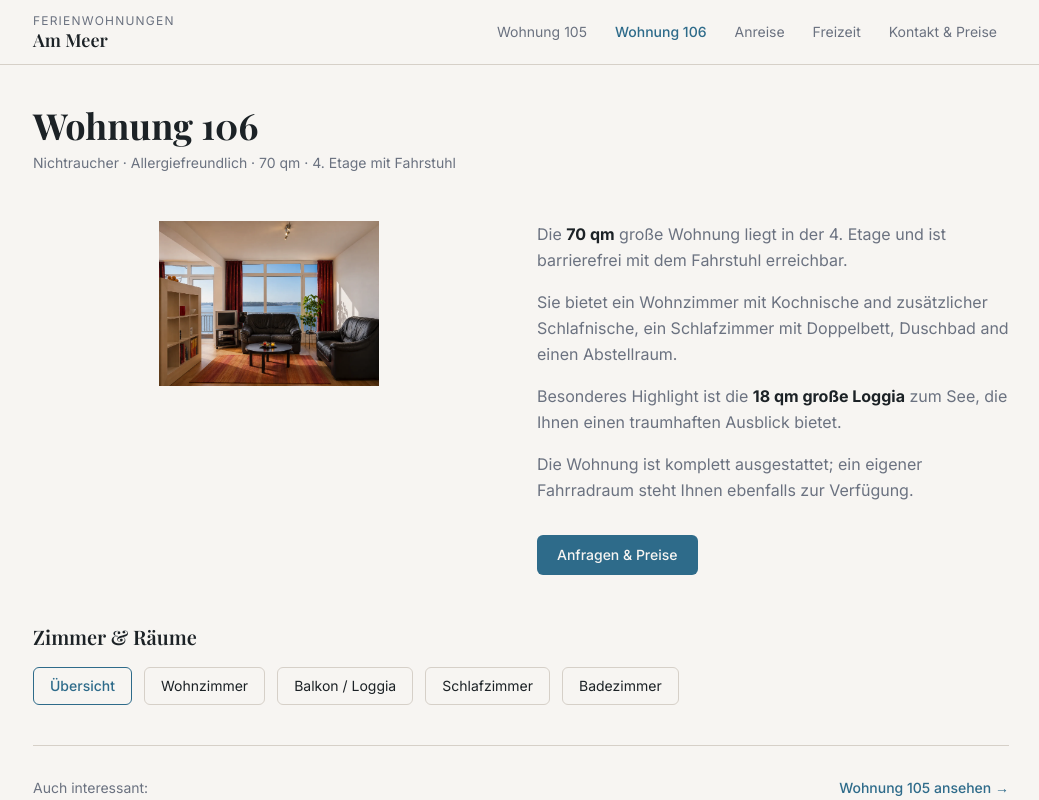
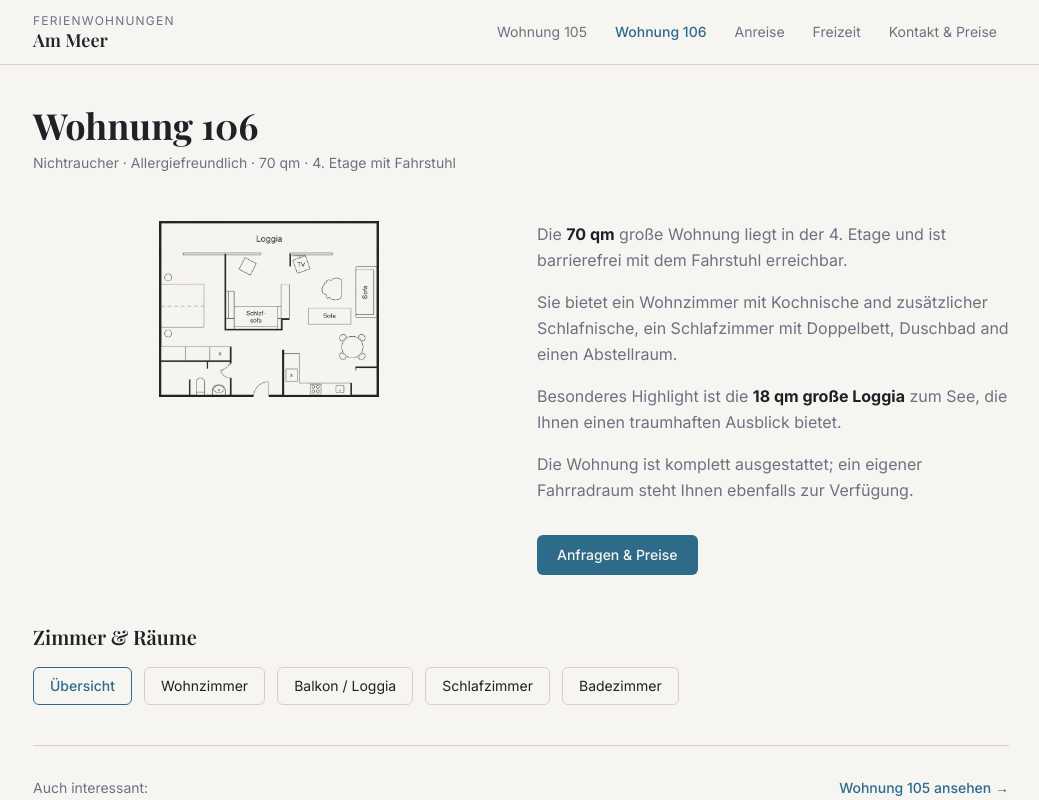
Before and after one commit to chrisb09/github-page.ferienw-am-meer.de, a Next.js app: page /ferienw-preview/fewo-106 in a window 1280 px wide. Shown: the top 800 px of the page, without its empty margins (119-1158 px from the left). Built offline with nearby package versions, Linux system fonts and the light colour scheme; a web font is replaced by a local one.

Commit message:
manual update of the grundriss whg 106

```diff
--- a/app/fewo-106/page.tsx
+++ b/app/fewo-106/page.tsx
@@ -21,8 +21,8 @@ export default function Fewo106Page() {
       apartment={106}
       title="Wohnung 106"
       subtitle="Nichtraucher · Allergiefreundlich · 70 qm · 4. Etage mit Fahrstuhl"
-      floorPlanSrc="/images/106/wohnzimmer-01.webp"
-      floorPlanAlt="Wohnzimmer Wohnung 106"
+      floorPlanSrc="/images/106/grundriss.webp"
+      floorPlanAlt="Grundriss Wohnung 106"
       rooms={rooms}
       otherAptHref="/fewo-105"
       otherAptLabel="Wohnung 105"
```
Also changed, not shown: public/images/106/grundriss.webp (added).
